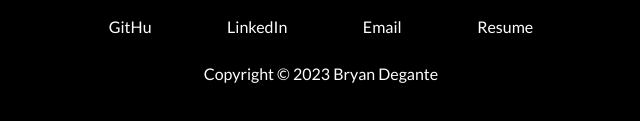
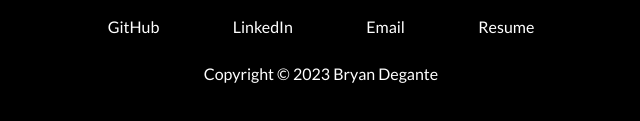
Before and after one commit to BryanDegante/Eportfolio, a plain HTML site: page index.html in a window 1280 px wide. Shown: the part 3663-3784 px from the top of the page, 319-959 px from the left. Drawn offline with Linux system fonts and the light colour scheme.

Commit message:
Finshed Template

```diff
--- a/index.html
+++ b/index.html
@@ -306,7 +306,7 @@
             target="_blank"
             class="footer__social--link link__hover-effect link__hover-effect--white"
             target="_blank"
-            >GitHu</a
+            >GitHub</a
           >
           <a
             href=""
```
